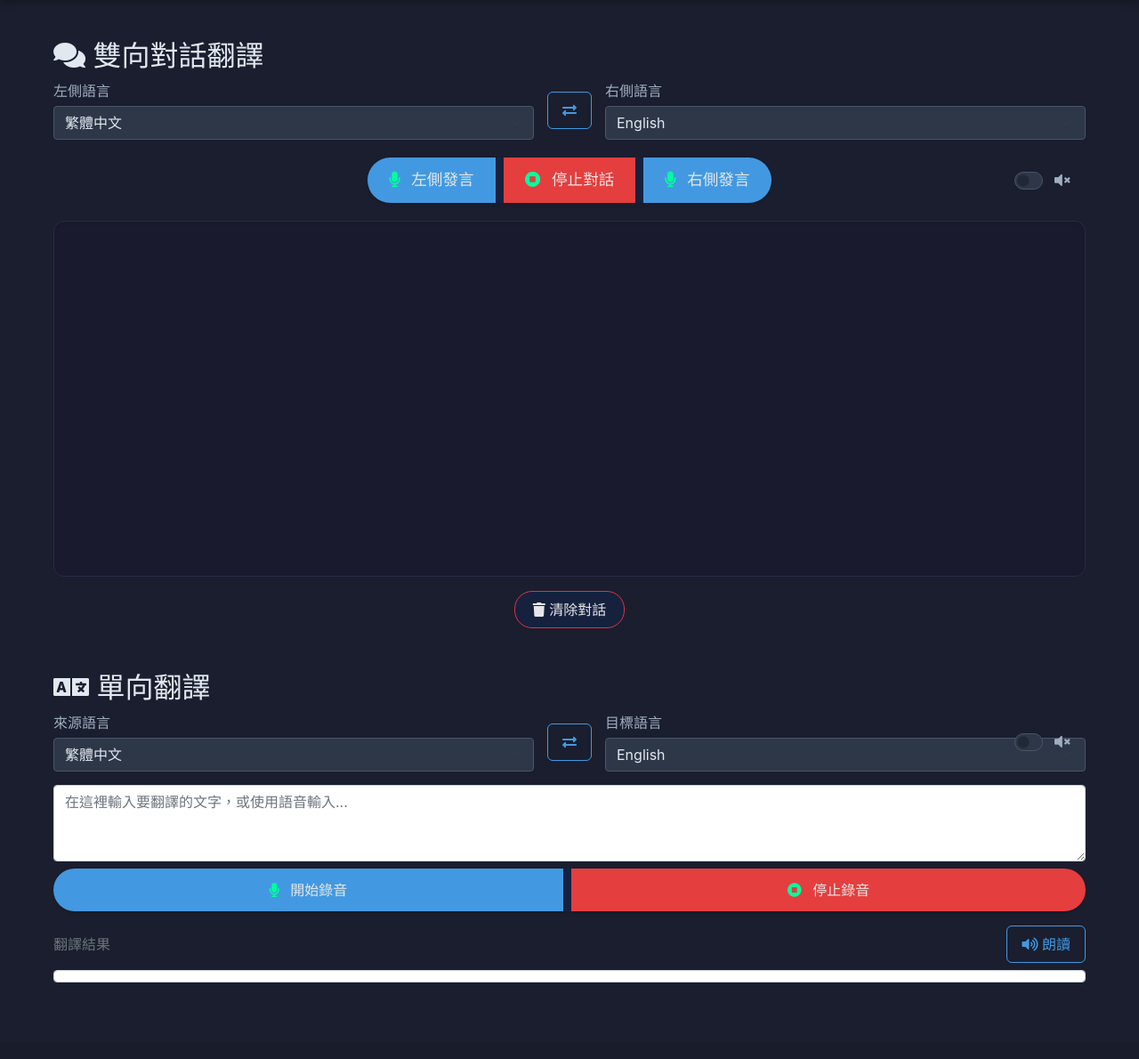
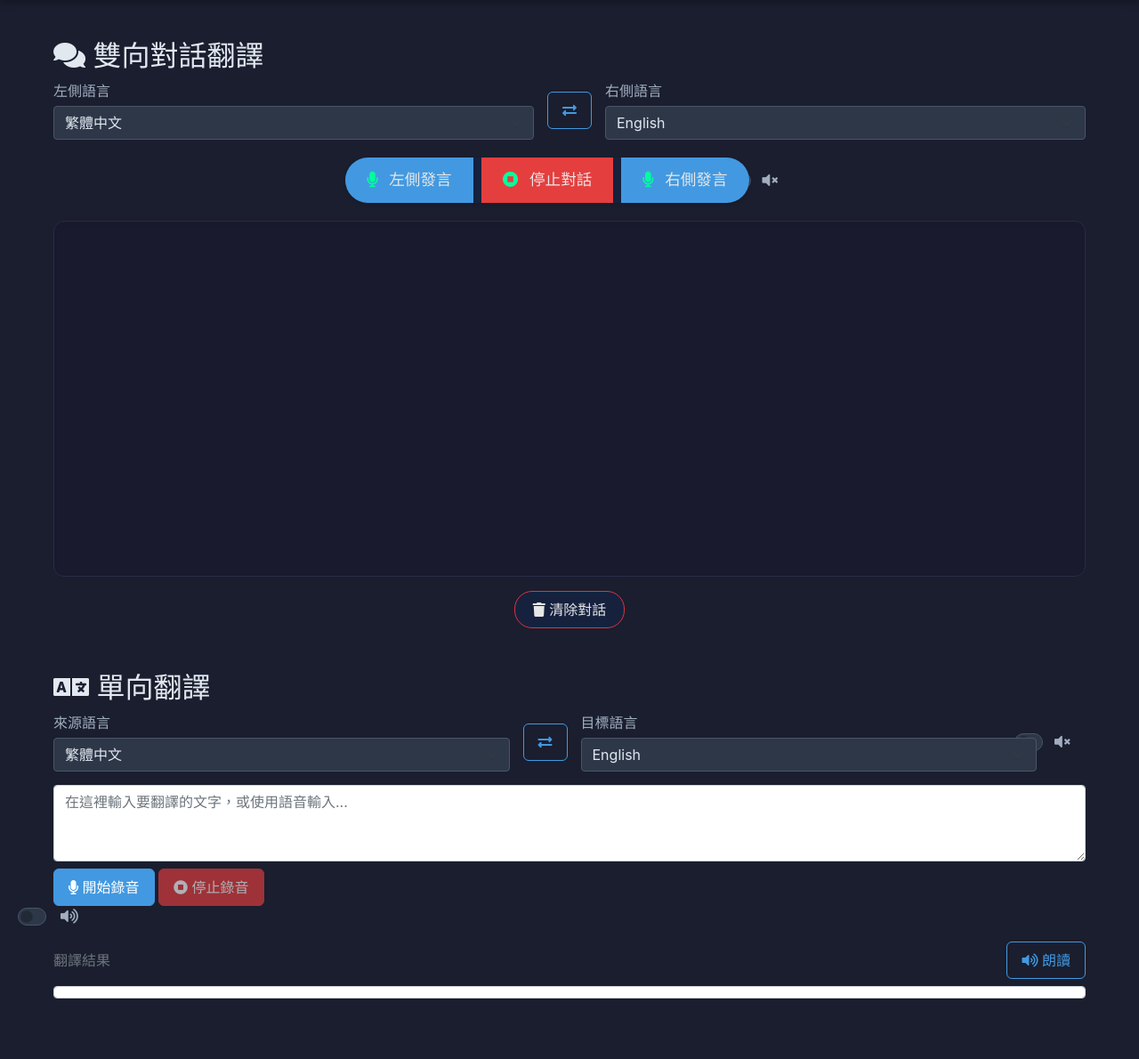
Before and after one commit to marmotkit/MDA01, a Flask app: page / in a window 1280 px wide. Shown: the part 97-1287 px from the top of the page at 89% size. Before the commit the page ends 1201 px from the top, so only its background shows below. Run offline with Flask 3, Linux system fonts and the light colour scheme.

Commit message:
Fix unidirectional translation and chat clear: - Fix clear chat functionality - Fix unidirectional recording buttons - Fix mute button overlap - Improve button states and UI

```diff
--- a/static/css/style.css
+++ b/static/css/style.css
@@ -66,10 +66,7 @@ body {
 }
 
 .mute-switch {
-    position: absolute;
-    right: 0;
-    top: 50%;
-    transform: translateY(-50%);
+    margin-left: auto;
 }
 
 .form-check-input {
--- a/templates/index.html
+++ b/templates/index.html
@@ -137,31 +137,25 @@
                                         </label>
                                     </div>
                                 </div>
-                                <!-- <div class="mode-controls text-center mb-3">
-                                    <div class="form-check form-switch d-inline-block">
-                                        <input class="form-check-input" type="checkbox" id="muteModeUnidirectional">
-                                        <label class="form-check-label" for="muteModeUnidirectional">
-                                            <i class="fas fa-volume-mute"></i> 靜音模式
-                                        </label>
-                                    </div>
-                                </div> -->
                                 <div class="translation-controls">
                                     <div class="input-area">
                                         <textarea class="form-control" id="inputText" rows="3"
                                             placeholder="在這裡輸入要翻譯的文字，或使用語音輸入..."></textarea>
-                                        <div class="btn-group mt-2">
+                                        <div class="translation-buttons mt-2">
                                             <button class="btn btn-primary" id="startRecordingSingle">
                                                 <i class="fas fa-microphone"></i> 開始錄音
                                             </button>
-                                            <button class="btn btn-danger" id="stopRecordingSingle">
+                                            <button class="btn btn-danger" id="stopRecordingSingle" disabled>
                                                 <i class="fas fa-stop-circle"></i> 停止錄音
                                             </button>
+                                            <div class="form-check form-switch unidirectional-mute">
+                                                <input class="form-check-input" type="checkbox" id="muteModeUnidirectional">
+                                                <label class="form-check-label" for="muteModeUnidirectional">
+                                                    <i class="fas fa-volume-up"></i>
+                                                </label>
+                                            </div>
                                         </div>
-                                        <span id="recordingStatus" class="badge bg-danger" style="display: none;">
-                                            <i class="fas fa-circle"></i> 錄音中...
-                                        </span>
                                     </div>
-
                                     <div class="output-area mt-3">
                                         <div class="d-flex justify-content-between align-items-center mb-2">
                                             <label class="text-muted">翻譯結果</label>
```
Also changed, not shown: static/js/main.js (+35 -1 lines).
